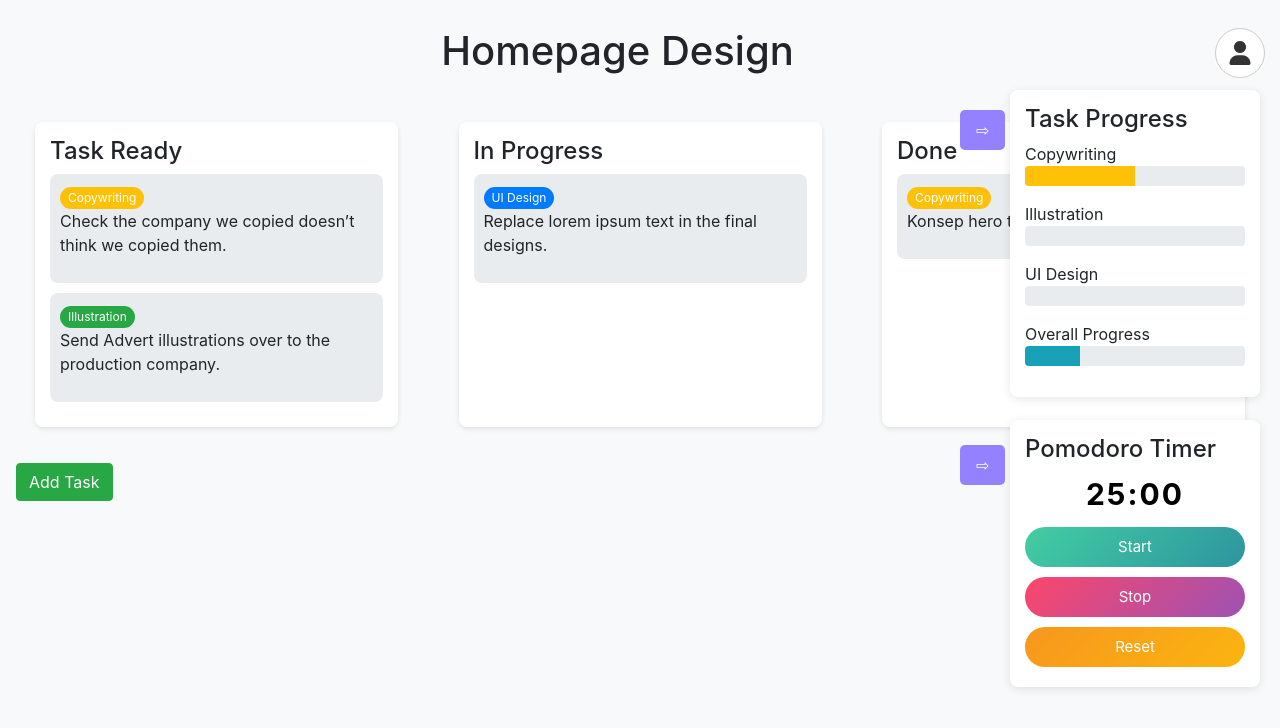
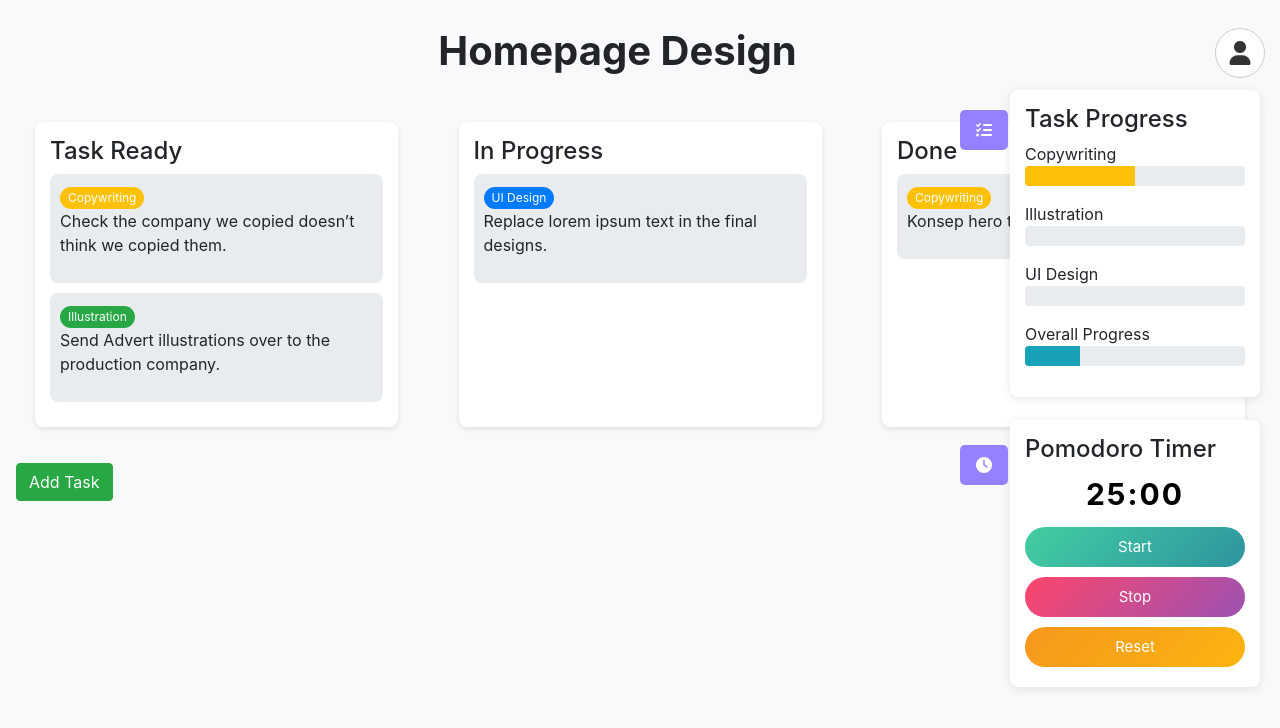
Before and after one commit to altairRs/web2Backend, a website: page public/home.html in a window 1280 px wide. Drawn offline with nearby package versions, Linux system fonts and the light colour scheme.

Commit message:
Icons to Pomodoro and Progress bar

```diff
--- a/public/home.html
+++ b/public/home.html
@@ -294,7 +294,7 @@
 <body>
     <div class="container-fluid">
         <h1 class="my-4 d-flex justify-content-between align-items-center">
-            <span style="flex-grow: 1; text-align: center;">Homepage Design</span>
+            <span style="flex-grow: 1; text-align: center; font-weight: bold;">Homepage Design</span>
             <a href="profile.html">
                 <button style="font-size: 16px; background-color: white; border: 1px solid #ccc; color: #333; outline: none;
                               padding: 12px; border-radius: 50%; transition: transform 0.3s ease; width: 50px; height: 50px;
@@ -335,7 +335,9 @@
                 </div>
             </div>
             <div class="task-progress-container" id="task-progress">
-                <button id="toggle-progress-btn" class="btn btn-primary toggle-btn">⇨</button>
+                <button id="toggle-progress-btn" class="btn btn-primary toggle-btn">
+                    <i class="fa fa-tasks" style="color: white;"></i>
+                </button>
                 <h4>Task Progress</h4>
                 <div class="mb-3">
                     <span>Copywriting</span>
@@ -363,7 +365,9 @@
                 </div>
             </div>
             <div class="pomodoro-container" id="pomodoro-container">
-                <button id="toggle-pomodoro-btn" class="btn btn-primary toggle-btn">⇨</button>
+                <button id="toggle-pomodoro-btn" class="btn btn-primary toggle-btn">
+                    <i class="fa fa-clock" style="color: white;"></i>
+                </button>
                 <h4>Pomodoro Timer</h4>
                 <div id="timer">25:00</div>
                 <button class="start" onclick="startTimer()">Start</button>
```
